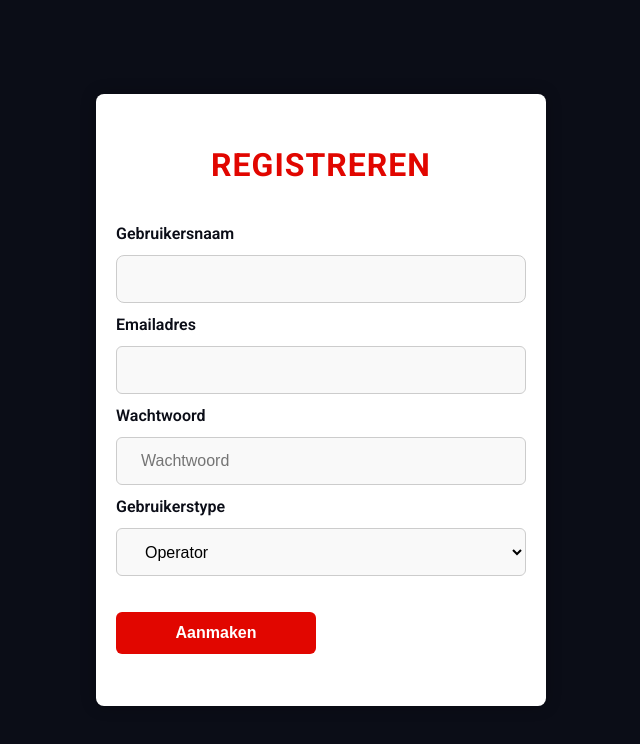
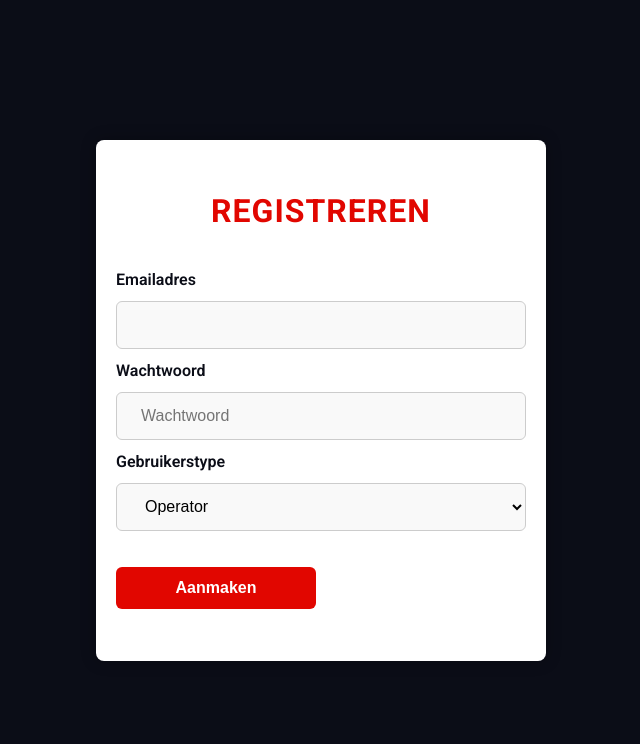
Before and after one commit to Th3Bl0ndG0d/WebBasedJobEditor, a React (Vite) app: page /profile/register in a window 1280 px wide. Shown: the top 744 px of the page, without its empty margins (319-959 px from the left). Built offline with nearby package versions, Linux system fonts and the light colour scheme.

Commit message:
User name weggehaald. Dit kan misschien in de toekomst. Maar hiervoor moet ik wel het eea veranderen aan de DB script. Voor nu niet relevant

```diff
--- a/src/assets/wbje_DataBase_Script.json
+++ b/src/assets/wbje_DataBase_Script.json
@@ -115,6 +115,7 @@
     {
       "id": 0,
       "email": "admin@example.com",
+      "username": "admin",
       "password": "admin",
       "roles": [
         "Beheerder"
@@ -123,6 +124,7 @@
     {
       "id": 1,
       "email": "operator@example.com",
+      "username": "operator",
       "password": "operator",
       "roles": [
         "Operator"
--- a/src/components/navigation/Navigation.jsx
+++ b/src/components/navigation/Navigation.jsx
@@ -28,10 +28,10 @@ function Navigation() {
                 <li><Link to="/profile/edit">Settings</Link></li>
 
                 {/* Alleen tonen als user bestaat */}
-                {user?.username && (
+                {user?.email && (
                     <li className="nav-user">
                         <FiUser size={16} />
-                        <span>{user.username}</span>
+                        <span>{user.email}</span>
                     </li>
                 )}
 
--- a/src/pages/profile/Profile.jsx
+++ b/src/pages/profile/Profile.jsx
@@ -9,10 +9,9 @@ function Profile({ mode = 'edit' }) {
     const isEditMode = mode === 'edit';
     const { user, login } = useAuth();
     const navigate = useNavigate();
-    const isAdmin = user?.role === 'Beheerder';
+    const isAdmin = user?.roles?.includes('Beheerder');
 
     // Lokale toestand voor formulierwaarden
-    const [username, setUsername] = useState('');
     const [email, setEmail] = useState('');
     const [password, setPassword] = useState('');
     const [userType, setUserType] = useState('Operator');
@@ -39,14 +38,10 @@ function Profile({ mode = 'edit' }) {
         const storedUsers = JSON.parse(localStorage.getItem('users')) || [];
         setUserList(storedUsers);
 
-        if (!isAdmin && isEditMode) {
-            const current = storedUsers.find(u => u.username === user?.username);
-            if (current) {
-                console.log('📄 Profiel geladen voor:', current.username);
-                setUsername(current.username);
-                setEmail(current.email);
-                setUserType(current.role);
-            }
+        if (!isAdmin && isEditMode && user) {
+            console.log('📄 Profiel geladen vanuit context:', user.email);
+            setEmail(user.email);
+            setUserType(user.roles?.[0] || 'Operator'); // of wat van toepassing is
         }
     }, [isEditMode, isAdmin, user]);
 
@@ -59,14 +54,12 @@ function Profile({ mode = 'edit' }) {
             const userData = userList.find(u => u.username === selectedUser);
             if (userData) {
                 console.log('👤 Gebruiker geselecteerd:', userData.username);
-                setUsername(userData.username);
                 setEmail(userData.email);
                 setPassword('');
                 setUserType(userData.role);
             }
         } else if (isAdmin && isEditMode) {
             console.log('🆕 Nieuwe gebruiker toevoegen (geen selectie)');
-            setUsername('');
             setEmail('');
             setPassword('');
             setUserType('Operator');
@@ -86,19 +79,19 @@ function Profile({ mode = 'edit' }) {
 
         // Nieuw registreren
         if (!isEditMode || (isEditMode && isAdmin && !selectedUser)) {
-            if (updatedUsers.find(u => u.username.toLowerCase() === username.toLowerCase())) {
-                console.warn('⚠️ Gebruikersnaam bestaat al:', username);
-                setError('Gebruikersnaam bestaat al. Kies een andere naam.');
-                return;
-            }
+            // if (updatedUsers.find(u => u.username.toLowerCase() === username.toLowerCase())) {
+            //     console.warn('⚠️ Gebruikersnaam bestaat al:', username);
+            //     setError('Gebruikersnaam bestaat al. Kies een andere naam.');
+            //     return;
+            // }
 
-            const newUser = { username, email, password, role: userType };
+            const newUser = { email, password, role: userType };
             updatedUsers.push(newUser);
             localStorage.setItem('users', JSON.stringify(updatedUsers));
             setUserList(updatedUsers);
 
             console.log('✅ Nieuwe gebruiker aangemaakt:', newUser);
-            alert(`Nieuwe gebruiker aangemaakt:\nGebruikersnaam: ${username}\nEmail: ${email}\nRol: ${userType}`);
+            alert(`Nieuwe gebruiker aangemaakt:\nEmail: ${email}\nRol: ${userType}`);
 
             if (!isEditMode) {
                 login(newUser);
@@ -109,7 +102,7 @@ function Profile({ mode = 'edit' }) {
         }
 
         // Bewerken bestaande gebruiker
-        const index = updatedUsers.findIndex(u => u.username === username);
+        const index = updatedUsers.findIndex(u => u.email === email);
         if (index >= 0) {
             updatedUsers[index] = {
                 ...updatedUsers[index],
@@ -122,7 +115,7 @@ function Profile({ mode = 'edit' }) {
             setUserList(updatedUsers);
 
             console.log('✏️ Gebruiker bijgewerkt:', updatedUsers[index]);
-            alert(`Gebruiker bijgewerkt:\nGebruikersnaam: ${username}\nEmail: ${email}\nRol: ${userType}`);
+            alert(`Gebruiker bijgewerkt:\nEmail: ${email}\nRol: ${userType}`);
         } else {
             console.error('❌ Geen bestaande gebruiker geselecteerd.');
             alert(`Geen bestaande gebruiker geselecteerd.`);
@@ -144,7 +137,6 @@ function Profile({ mode = 'edit' }) {
         console.log('🗑️ Gebruiker verwijderd:', selectedUser);
 
         setSelectedUser('');
-        setUsername('');
         setEmail('');
         setPassword('');
         setUserType('Operator');
@@ -185,20 +177,7 @@ function Profile({ mode = 'edit' }) {
                         </div>
                     )}
 
-                    {/* Gebruikersnaam */}
-                    <div className="form-group">
-                        <label htmlFor="username">Gebruikersnaam</label>
-                        <input
-                            className="input-standard"
-                            id="username"
-                            type="text"
-                            value={username}
-                            onChange={e => setUsername(e.target.value)}
-                            required
-                        />
-                    </div>
-
-                    {/* Email */}
+                   {/* Email */}
                     <div className="form-group">
                         <label htmlFor="email">Emailadres</label>
                         <input
```
